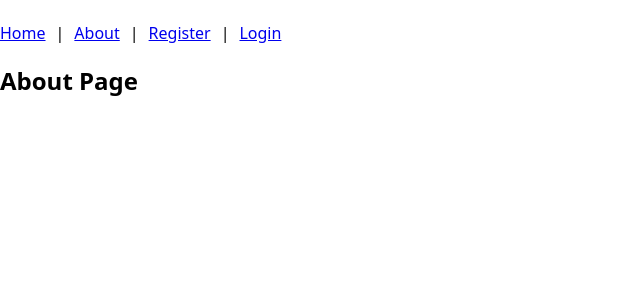
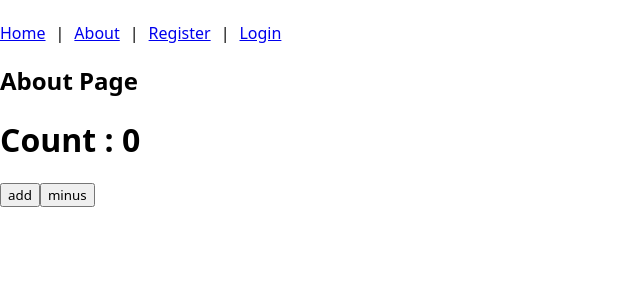
Before and after one commit to caleroedwarn-prog/my-app, a React (Create React App) app: page /about in a window 1280 px wide. Shown: the top 300 px of the page, without its empty margins (0-640 px from the left). Built offline with nearby package versions, Linux system fonts and the light colour scheme.

Commit message:
used zustand to create counter

```diff
--- a/src/pages/About.js
+++ b/src/pages/About.js
@@ -1,4 +1,22 @@
+import useStore from "../store/Store";
 function About() {
-    return <h2>About Page</h2>
+    const count = useStore((state) => state.count);
+    const increase = useStore((state) => state.increase)
+    const decrease = useStore((state) => state.decrease)
+    return (
+        <>
+    <h2>About Page</h2>
+
+    <h1>Count : {count}</h1>
+
+    <button onClick={increase}>
+        add
+    </button>
+    <button onClick={decrease}>
+        minus
+    </button>
+
+    </>
+    );
 }
 export default About;
--- a/src/store/Store.js
+++ b/src/store/Store.js
@@ -7,7 +7,7 @@ const useStore = create((set) => ({
         count: state.count + 1
     })),
 
-    decrease: () =>((state) => ({
+    decrease: () => set((state) => ({
         count: state.count - 1
     }))
 }))
```
